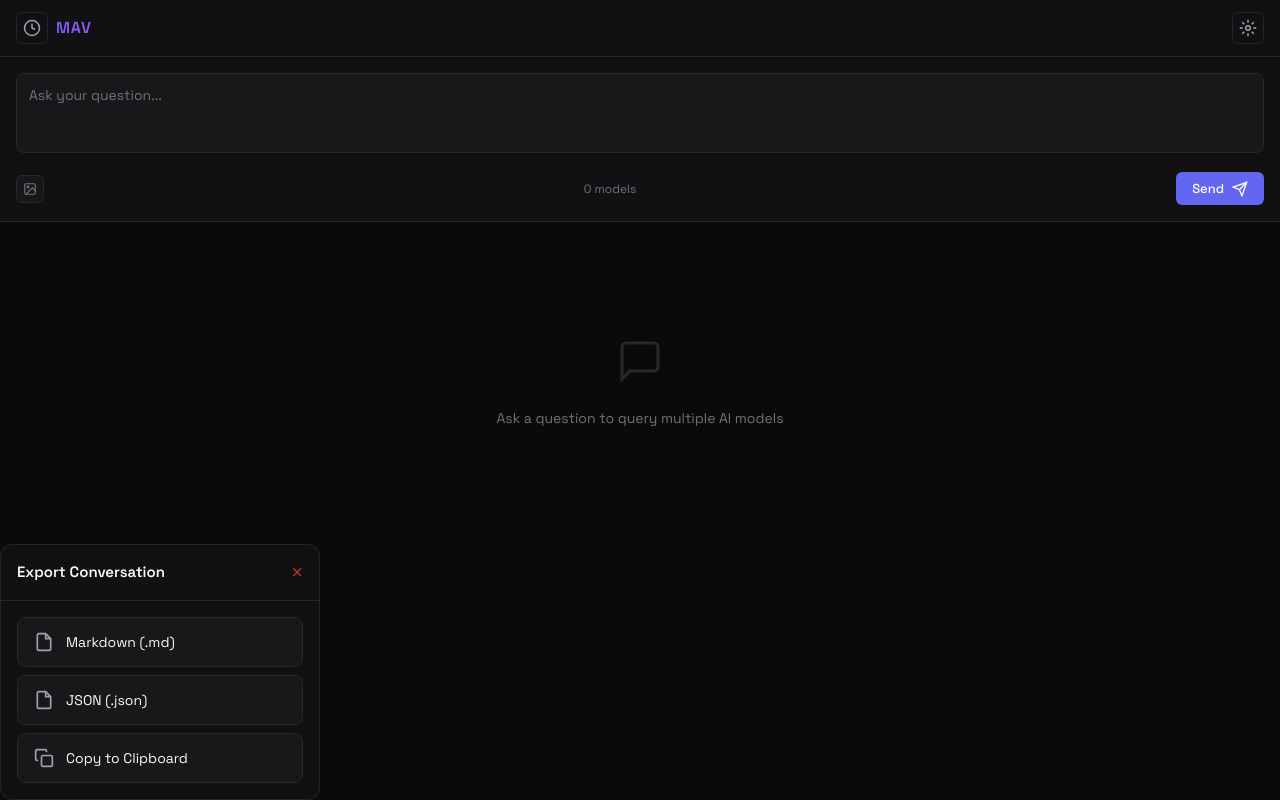
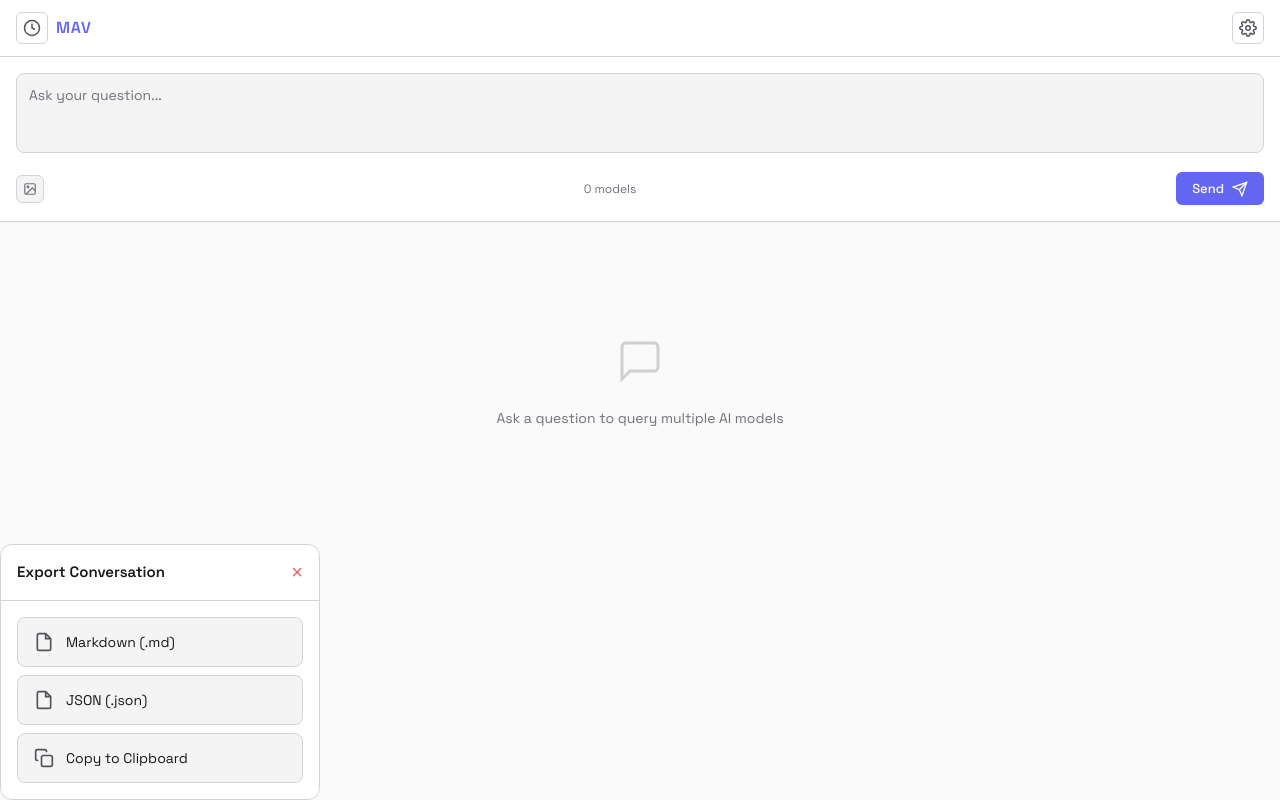
Before and after one commit to u0401006/AI-Council, a browser extension: page sidepanel/index.html in a window 1280 px wide. Drawn offline with Linux system fonts and the light colour scheme.

Commit message:
fix: switch to light theme and fix settings icon
- Change sidepanel to light theme (white/gray backgrounds)
- Change options page to light theme
- Replace sun icon with proper gear/cog icon for settings button
- Adjust text colors for light theme contrast

```diff
--- a/options/style.css
+++ b/options/style.css
@@ -5,16 +5,16 @@
 }
 
 :root {
-  --bg-primary: #0d1117;
-  --bg-secondary: #161b22;
-  --bg-tertiary: #21262d;
-  --border-color: #30363d;
-  --text-primary: #e6edf3;
-  --text-secondary: #8b949e;
-  --accent: #58a6ff;
-  --accent-hover: #79b8ff;
-  --success: #3fb950;
-  --error: #f85149;
+  --bg-primary: #fafafa;
+  --bg-secondary: #ffffff;
+  --bg-tertiary: #f4f4f5;
+  --border-color: #d4d4d8;
+  --text-primary: #18181b;
+  --text-secondary: #52525b;
+  --accent: #6366f1;
+  --accent-hover: #4f46e5;
+  --success: #16a34a;
+  --error: #dc2626;
   --font-mono: 'JetBrains Mono', 'Fira Code', monospace;
   --font-sans: 'Inter', -apple-system, BlinkMacSystemFont, sans-serif;
 }
--- a/sidepanel/index.html
+++ b/sidepanel/index.html
@@ -29,7 +29,7 @@
         <button id="settingsBtn" class="icon-btn" title="Settings">
           <svg width="18" height="18" viewBox="0 0 24 24" fill="none" stroke="currentColor" stroke-width="2">
             <circle cx="12" cy="12" r="3"></circle>
-            <path d="M12 1v4m0 14v4m-7-11H1m22 0h-4M4.22 4.22l2.83 2.83m9.9 9.9l2.83 2.83m0-15.56l-2.83 2.83m-9.9 9.9l-2.83 2.83"></path>
+            <path d="M19.4 15a1.65 1.65 0 0 0 .33 1.82l.06.06a2 2 0 0 1 0 2.83 2 2 0 0 1-2.83 0l-.06-.06a1.65 1.65 0 0 0-1.82-.33 1.65 1.65 0 0 0-1 1.51V21a2 2 0 0 1-2 2 2 2 0 0 1-2-2v-.09A1.65 1.65 0 0 0 9 19.4a1.65 1.65 0 0 0-1.82.33l-.06.06a2 2 0 0 1-2.83 0 2 2 0 0 1 0-2.83l.06-.06a1.65 1.65 0 0 0 .33-1.82 1.65 1.65 0 0 0-1.51-1H3a2 2 0 0 1-2-2 2 2 0 0 1 2-2h.09A1.65 1.65 0 0 0 4.6 9a1.65 1.65 0 0 0-.33-1.82l-.06-.06a2 2 0 0 1 0-2.83 2 2 0 0 1 2.83 0l.06.06a1.65 1.65 0 0 0 1.82.33H9a1.65 1.65 0 0 0 1-1.51V3a2 2 0 0 1 2-2 2 2 0 0 1 2 2v.09a1.65 1.65 0 0 0 1 1.51 1.65 1.65 0 0 0 1.82-.33l.06-.06a2 2 0 0 1 2.83 0 2 2 0 0 1 0 2.83l-.06.06a1.65 1.65 0 0 0-.33 1.82V9a1.65 1.65 0 0 0 1.51 1H21a2 2 0 0 1 2 2 2 2 0 0 1-2 2h-.09a1.65 1.65 0 0 0-1.51 1z"></path>
           </svg>
         </button>
       </div>
--- a/sidepanel/style.css
+++ b/sidepanel/style.css
@@ -7,21 +7,21 @@
 }
 
 :root {
-  --bg-primary: #0a0a0b;
-  --bg-secondary: #111113;
-  --bg-tertiary: #18181b;
-  --bg-elevated: #1f1f23;
-  --border-color: #27272a;
-  --border-active: #3f3f46;
-  --text-primary: #fafafa;
-  --text-secondary: #a1a1aa;
+  --bg-primary: #fafafa;
+  --bg-secondary: #ffffff;
+  --bg-tertiary: #f4f4f5;
+  --bg-elevated: #e4e4e7;
+  --border-color: #d4d4d8;
+  --border-active: #a1a1aa;
+  --text-primary: #18181b;
+  --text-secondary: #52525b;
   --text-muted: #71717a;
   --accent: #6366f1;
-  --accent-hover: #818cf8;
+  --accent-hover: #4f46e5;
   --accent-glow: rgba(99, 102, 241, 0.15);
-  --success: #22c55e;
-  --error: #ef4444;
-  --warning: #f59e0b;
+  --success: #16a34a;
+  --error: #dc2626;
+  --warning: #d97706;
   --font-sans: 'Space Grotesk', -apple-system, sans-serif;
   --font-mono: 'IBM Plex Mono', monospace;
 }
@@ -58,10 +58,7 @@ body {
   font-size: 1rem;
   font-weight: 600;
   letter-spacing: 0.05em;
-  background: linear-gradient(135deg, var(--accent) 0%, #a855f7 100%);
-  -webkit-background-clip: text;
-  -webkit-text-fill-color: transparent;
-  background-clip: text;
+  color: var(--accent);
 }
 
 .icon-btn {
@@ -163,7 +160,7 @@ body {
   background: var(--accent);
   border: none;
   border-radius: 6px;
-  color: white;
+  color: #ffffff;
   font-family: var(--font-sans);
   font-size: 0.8125rem;
   font-weight: 500;
@@ -652,7 +649,7 @@ body {
   font-weight: 600;
   text-transform: uppercase;
   letter-spacing: 0.05em;
-  color: white;
+  color: #ffffff;
 }
 
 .stage-label-secondary {
@@ -832,11 +829,11 @@ body {
   align-items: center;
   gap: 0.375rem;
   padding: 0.25rem 0.5rem;
-  background: linear-gradient(135deg, var(--accent) 0%, #a855f7 100%);
+  background: var(--accent);
   border-radius: 4px;
   font-size: 0.6875rem;
   font-weight: 500;
-  color: white;
+  color: #ffffff;
   margin-bottom: 1rem;
 }
 
```
